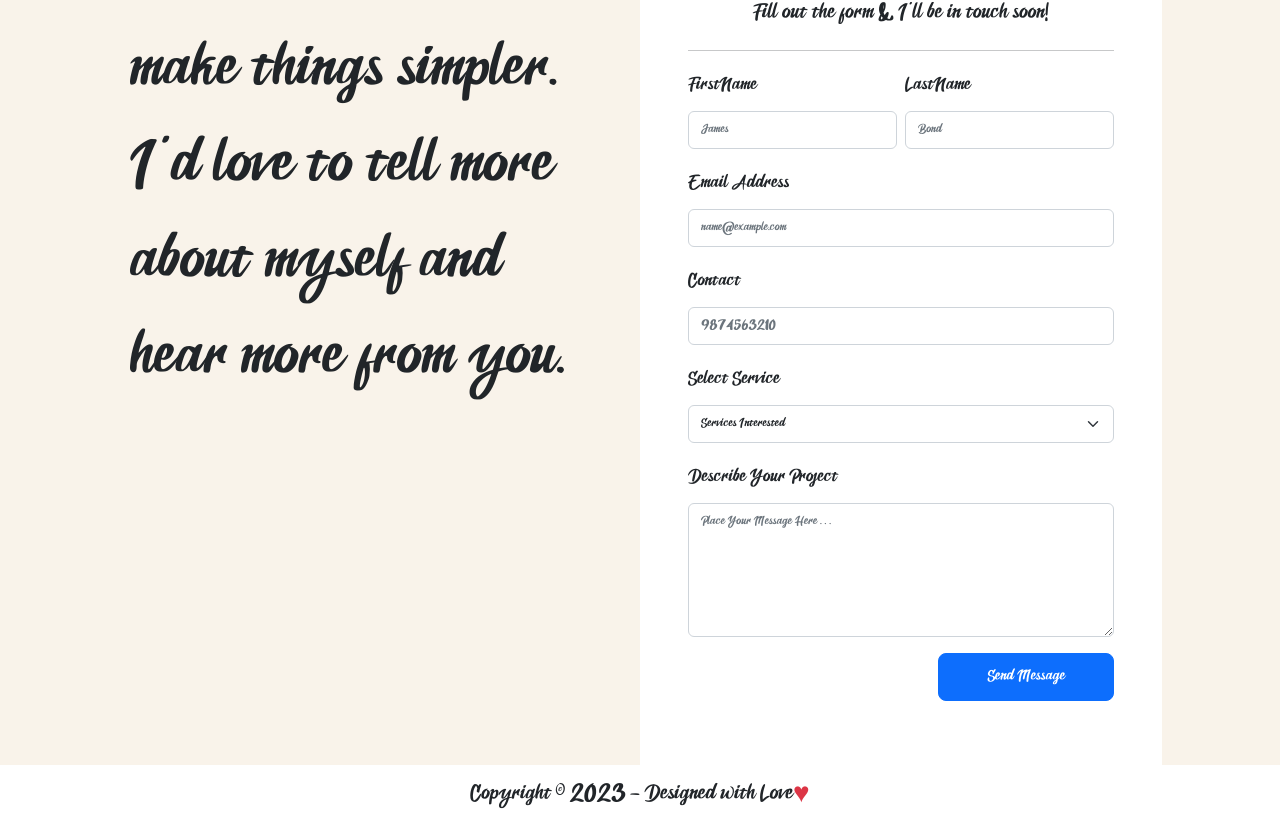
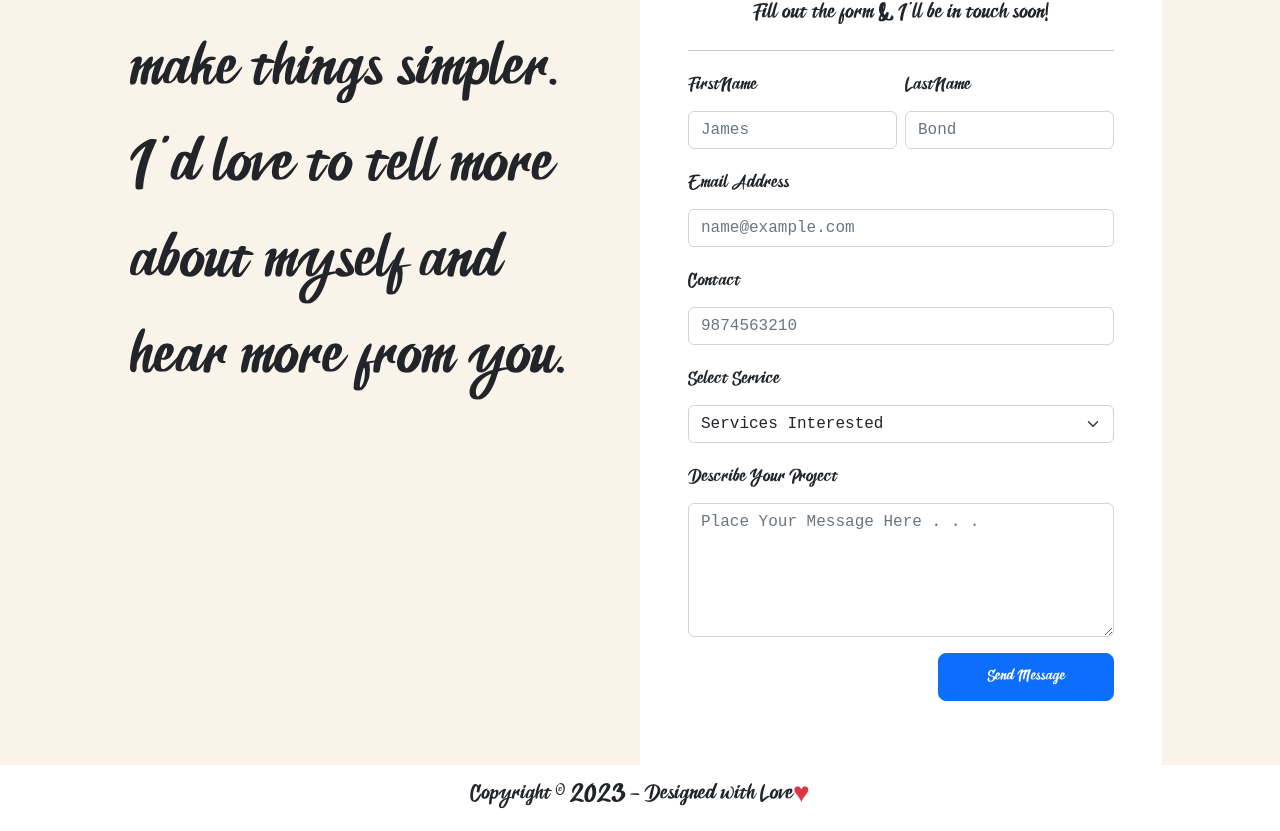
Before and after one commit to devsaket/My_Portfolio_React, a React (Create React App) app: page /contact in a window 1280 px wide. Shown: the part 731-1562 px from the top of the page. Built offline with nearby package versions, Linux system fonts and the light colour scheme.

Commit message:
Contact Done

```diff
--- a/package.json
+++ b/package.json
@@ -3,12 +3,15 @@
   "version": "0.1.0",
   "private": true,
   "dependencies": {
+    "@emailjs/browser": "^3.11.0",
     "@testing-library/jest-dom": "^5.16.5",
     "@testing-library/react": "^13.4.0",
     "@testing-library/user-event": "^13.5.0",
     "animate.css": "^4.1.1",
     "bootstrap": "^5.2.3",
     "cra-template": "1.2.0",
+    "dotenv": "^16.0.3",
+    "env-cmd": "^10.1.0",
     "jquery": "^3.6.4",
     "react": "^18.2.0",
     "react-bootstrap": "^2.7.4",
--- a/src/components/Contact/index.jsx
+++ b/src/components/Contact/index.jsx
@@ -1,12 +1,15 @@
-import React, { useState } from 'react'
+import React, { useState, useEffect } from 'react'
 import { Container, Row, Col, Form, Button } from 'react-bootstrap'
 
 import { BsChatQuoteFill } from 'react-icons/bs'
 import { MdCall, MdMail } from 'react-icons/md'
+import emailjs from '@emailjs/browser';
 
 import './style.scss'
+import { useRef } from 'react';
 
 const Contact = () => {
+  const form =  useRef();
   const intialValues = { firstName: "", lastName: "", email: "", contact: "", service: "", message: "" };
 
   const [formValues, setFormValues] = useState(intialValues);
@@ -29,16 +32,23 @@ const Contact = () => {
   ]
 
   const submit = () => {
-    console.log(formValues);
+    // console.log(formValues);
+    // console.log(form.current)
 
-
-
+    emailjs.send(process.env.REACT_APP_EMAILJS_SERVICE_ID, process.env.REACT_APP_EMAILJS_TEMPLATE_ID, formValues, process.env.REACT_APP_EMAILJS_PUBLIC_KEY)
+      .then((result) => {
+          console.log(result.text);
+      }, (error) => {
+          console.log(error.text);
+      });
   };
 
   //input change handler
   const handleChange = (e) => {
     const { name, value } = e.target;
     setFormValues({ ...formValues, [name]: value });
+
+    console.log("Handle Change", formValues)
   };
 
   //form submission handler
@@ -90,6 +100,11 @@ const Contact = () => {
     return errors;
   };
 
+  useEffect(() => {
+    if (Object.keys(formErrors).length === 0 && isSubmitting) {
+      submit();
+    }
+  }, [formErrors]);
 
   return (
     <>
@@ -97,7 +112,7 @@ const Contact = () => {
         <Container>
           <Row className='py-4'>
             <Col>
-              <p className='fs-2 text-center mt-3 my-0'>We love to Talk</p>
+              <p className='fs-2 text-center mt-3 my-0'> I love to discuss your idea</p>
               <h1 className='display-1 text-center text-capitalize' style={{ fontFamily: 'Craftsman' }}>Contact Us</h1>
             </Col>
           </Row>
@@ -125,45 +140,45 @@ const Contact = () => {
             <Col md="6" sm="12">
               <h1 className='display-1 text-justify'>Because interactions <br />make things simpler.<br />I'd love to tell more<br />about myself and <br />hear more from you. </h1>
             </Col>
-            <Col md="6" sm="12" className='bg-white p-5'>
+            <Col md="6" sm="12" className='bg-white p-5' style={{}}>
               <p className='fs-3 text-center mt-3'>Fill out the form & I'll be in touch soon!</p>
               <hr />
-              <Form onSubmit={handleSubmit} noValidate>
+              <Form ref={form} onSubmit={handleSubmit} noValidate>
                 <div className='d-flex'>
                   <Form.Group className="mb-3 w-50 me-2" controlId="addCustomer.ControlInput1">
                     <Form.Label className='fs-4'>FirstName</Form.Label>
-                    <Form.Control type="text" name="firstName" placeholder="James" value={formValues.firstName} onChange={handleChange} className={formErrors.firstName && "input-error"} />
+                    <Form.Control type="text" name="firstName" placeholder="James" value={formValues.firstName} onChange={handleChange} className={formErrors.firstName && "input-error"} style={{ fontFamily: 'monospace' }} />
                     {formErrors.firstName && (<span className="error text-danger">{formErrors.firstName}</span>)}
                   </Form.Group>
 
                   <Form.Group className="mb-3 w-50" controlId="addCustomer.ControlInput2">
                     <Form.Label className='fs-4'>LastName</Form.Label>
-                    <Form.Control type="text" name="lastName" placeholder="Bond" value={formValues.lastName} onChange={handleChange} className={formErrors.lastName && "input-error"} />
+                    <Form.Control type="text" name="lastName" placeholder="Bond" value={formValues.lastName} onChange={handleChange} className={formErrors.lastName && "input-error"} style={{ fontFamily: 'monospace' }} />
                     {formErrors.lastName && (<span className="error text-danger">{formErrors.lastName}</span>)}
                   </Form.Group>
                 </div>
 
                 <Form.Group className="mb-3" controlId="addCustomer.ControlInput3">
                   <Form.Label className='fs-4'>Email Address</Form.Label>
-                  <Form.Control type="email" name="email" placeholder="name@example.com" value={formValues.email} onChange={handleChange} className={formErrors.email && "input-error"} />
+                  <Form.Control type="email" name="email" placeholder="name@example.com" value={formValues.email} onChange={handleChange} className={formErrors.email && "input-error"} style={{ fontFamily: 'monospace' }} />
                   {formErrors.email && (<span className="error text-danger">{formErrors.email}</span>)}
                 </Form.Group>
 
                 <Form.Group className="mb-3" controlId="addCustomer.ControlInput4">
                   <Form.Label className='fs-4'>Contact</Form.Label>
-                  <Form.Control type="text" name="contact" placeholder="9874563210" value={formValues.contact} onChange={handleChange} className={formErrors.contact && "input-error"} />
+                  <Form.Control type="text" name="contact" placeholder="9874563210" value={formValues.contact} onChange={handleChange} className={formErrors.contact && "input-error"} style={{ fontFamily: 'monospace' }} />
                   {formErrors.contact && (<span className="error text-danger">{formErrors.contact}</span>)}
                 </Form.Group>
 
                 <Form.Group className="mb-3" controlId="addCustomer.ControlInput5">
                   <Form.Label className='fs-4'>Select Service</Form.Label>
-                  <Form.Select name="service" value={formValues.service} onChange={handleChange} className={formErrors.service && "input-error"}>
-                    <option>Services Interested</option>
+                  <Form.Select name="service" value={formValues.service} onChange={handleChange} className={formErrors.service && "input-error"} style={{ fontFamily: 'monospace' }}>
+                    <option value="">Services Interested</option>
                     {
-                      servicesObj.map((i) => {
+                      servicesObj.map((i,j) => {
                         return (
                           <>
-                            <option value={i.name}>{i.serviceName}</option>
+                            <option key={(j+1).toString()} value={i.name}>{i.serviceName}</option>
                           </>
                         );
                       })
@@ -174,7 +189,7 @@ const Contact = () => {
 
                 <Form.Group className="mb-3" controlId="addCustomer.ControlInput6">
                   <Form.Label className='fs-4'>Describe Your Project</Form.Label>
-                  <Form.Control as="textarea" name="message" rows="5" placeholder="Place Your Message Here . . ." value={formValues.message} onChange={handleChange} className={formErrors.message && "input-error"} />
+                  <Form.Control as="textarea" name="message" rows="5" placeholder="Place Your Message Here . . ." value={formValues.message} onChange={handleChange} className={formErrors.message && "input-error"} style={{ fontFamily: 'monospace' }} />
                   {formErrors.message && (<span className="error text-danger">{formErrors.message}</span>)}
                 </Form.Group>
                 <Form.Group className="mb-3 text-end">
--- a/src/index.css
+++ b/src/index.css
@@ -18,4 +18,5 @@ body {
   margin: 0;
   padding: 0;
   font-family: Quebecks !important;
+  /* font-family: monospace; */
 }
```
Also changed, not shown: 2 other files (tests, documents, lock files or other folders).
